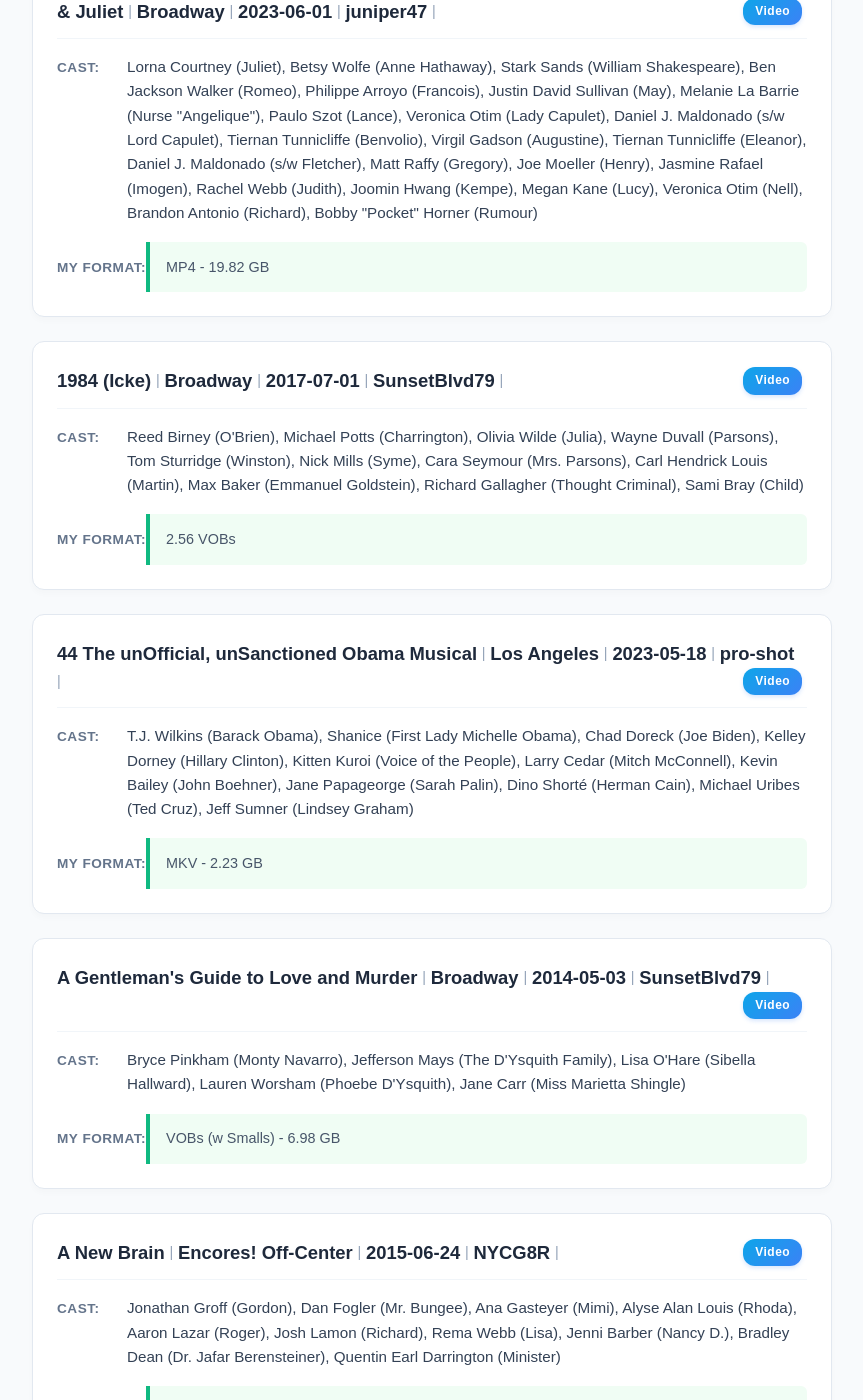
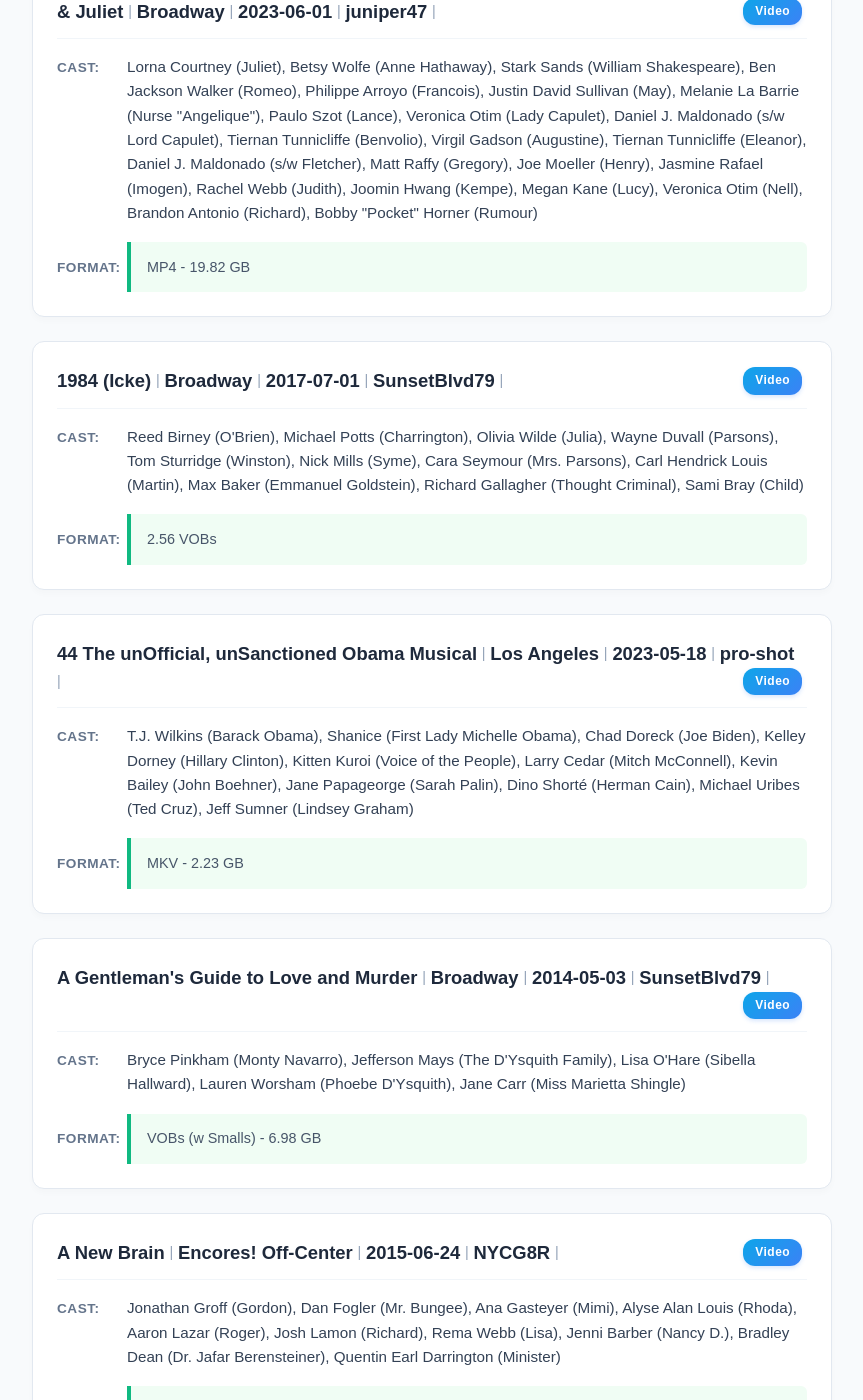
Before and after one commit to DireSpider/direspider.github.io, a Jekyll site: the page built from videos/index.html, in a window 1280 px wide and 1400 px high, scrolled down 613 px. Shown: the whole window, without its empty margins (208-1071 px from the left). Built offline with Jekyll 4.4.1, drawn with Linux system fonts in a browser that asks for light colours; some of the changed text lies outside the part shown.

Commit message:
update videos include html

```diff
--- a/_includes/videos.html
+++ b/_includes/videos.html
@@ -55,7 +55,7 @@
 
 
 <div class="info-section">
-<span class="label">My Format:</span>
+<span class="label">Format:</span>
 <div class="notes-text">
  MP4 - 19.82 GB
 </div>
@@ -90,7 +90,7 @@
 
 
 <div class="info-section">
-<span class="label">My Format:</span>
+<span class="label">Format:</span>
 <div class="notes-text">
  2.56 VOBs
 </div>
@@ -125,7 +125,7 @@
 
 
 <div class="info-section">
-<span class="label">My Format:</span>
+<span class="label">Format:</span>
 <div class="notes-text">
  MKV -  2.23 GB
 </div>
@@ -160,7 +160,7 @@
 
 
 <div class="info-section">
-<span class="label">My Format:</span>
+<span class="label">Format:</span>
 <div class="notes-text">
  VOBs (w Smalls) - 6.98 GB
 </div>
@@ -195,7 +195,7 @@
 
 
 <div class="info-section">
-<span class="label">My Format:</span>
+<span class="label">Format:</span>
 <div class="notes-text">
  VOBs (w Smalls) - 4.21 GB
 </div>
@@ -230,7 +230,7 @@
 
 
 <div class="info-section">
-<span class="label">My Format:</span>
+<span class="label">Format:</span>
 <div class="notes-text">
  MP4 - 6.64GB
 </div>
@@ -265,7 +265,7 @@
 
 
 <div class="info-section">
-<span class="label">My Format:</span>
+<span class="label">Format:</span>
 <div class="notes-text">
  MP4 - 9.59GB
 </div>
@@ -300,7 +300,7 @@
 
 
 <div class="info-section">
-<span class="label">My Format:</span>
+<span class="label">Format:</span>
 <div class="notes-text">
  MP4 - 8.8 GB
 </div>
@@ -335,7 +335,7 @@
 
 
 <div class="info-section">
-<span class="label">My Format:</span>
+<span class="label">Format:</span>
 <div class="notes-text">
  MP4 - 7.24 GB
 </div>
@@ -370,7 +370,7 @@
 
 
 <div class="info-section">
-<span class="label">My Format:</span>
+<span class="label">Format:</span>
 <div class="notes-text">
  MP4 - 7.09 GB
 </div>
@@ -461,7 +461,7 @@
 
 
 <div class="info-section">
-<span class="label">My Format:</span>
+<span class="label">Format:</span>
 <div class="notes-text">
  MP4 - 9.31 GB
 </div>
@@ -552,7 +552,7 @@
 
 
 <div class="info-section">
-<span class="label">My Format:</span>
+<span class="label">Format:</span>
 <div class="notes-text">
  MP4 - 10.3 GB
 </div>
@@ -587,7 +587,7 @@
 
 
 <div class="info-section">
-<span class="label">My Format:</span>
+<span class="label">Format:</span>
 <div class="notes-text">
  MP4 - 7 GB
 </div>
@@ -622,7 +622,7 @@
 
 
 <div class="info-section">
-<span class="label">My Format:</span>
+<span class="label">Format:</span>
 <div class="notes-text">
  MP4 - 11.03 GB
 </div>
@@ -657,7 +657,7 @@
 
 
 <div class="info-section">
-<span class="label">My Format:</span>
+<span class="label">Format:</span>
 <div class="notes-text">
  MP4 - 10.03 GB
 </div>
@@ -720,7 +720,7 @@
 
 
 <div class="info-section">
-<span class="label">My Format:</span>
+<span class="label">Format:</span>
 <div class="notes-text">
  MOV + M4A - 1.4 GB
 </div>
@@ -755,7 +755,7 @@
 
 
 <div class="info-section">
-<span class="label">My Format:</span>
+<span class="label">Format:</span>
 <div class="notes-text">
  MP4 - 10GB
 </div>
@@ -790,7 +790,7 @@
 
 
 <div class="info-section">
-<span class="label">My Format:</span>
+<span class="label">Format:</span>
 <div class="notes-text">
  MP4 - 8.82 GB
 </div>
@@ -825,7 +825,7 @@
 
 
 <div class="info-section">
-<span class="label">My Format:</span>
+<span class="label">Format:</span>
 <div class="notes-text">
  MP4 - 8.08 GB
 </div>
@@ -888,7 +888,7 @@
 
 
 <div class="info-section">
-<span class="label">My Format:</span>
+<span class="label">Format:</span>
 <div class="notes-text">
  MP4 - 8.52GB
 </div>
@@ -923,7 +923,7 @@
 
 
 <div class="info-section">
-<span class="label">My Format:</span>
+<span class="label">Format:</span>
 <div class="notes-text">
  MP4 - 6.9 GB
 </div>
@@ -958,7 +958,7 @@
 
 
 <div class="info-section">
-<span class="label">My Format:</span>
+<span class="label">Format:</span>
 <div class="notes-text">
  MP4 - 6.4 GB
 </div>
@@ -993,7 +993,7 @@
 
 
 <div class="info-section">
-<span class="label">My Format:</span>
+<span class="label">Format:</span>
 <div class="notes-text">
  MP4 - 8.15 GB
 </div>
@@ -1028,7 +1028,7 @@
 
 
 <div class="info-section">
-<span class="label">My Format:</span>
+<span class="label">Format:</span>
 <div class="notes-text">
  MP4 (4K), 8.13GB
 </div>
@@ -1063,7 +1063,7 @@
 
 
 <div class="info-section">
-<span class="label">My Format:</span>
+<span class="label">Format:</span>
 <div class="notes-text">
  MP4 - 11.83 GB
 </div>
@@ -1098,7 +1098,7 @@
 
 
 <div class="info-section">
-<span class="label">My Format:</span>
+<span class="label">Format:</span>
 <div class="notes-text">
  MP4 - 9.73 GB
 </div>
@@ -1133,7 +1133,7 @@
 
 
 <div class="info-section">
-<span class="label">My Format:</span>
+<span class="label">Format:</span>
 <div class="notes-text">
  VOBs - 8.15 GB
 </div>
@@ -1168,7 +1168,7 @@
 
 
 <div class="info-section">
-<span class="label">My Format:</span>
+<span class="label">Format:</span>
 <div class="notes-text">
  MP4 (HD) - 5.1 GB
 </div>
@@ -1203,7 +1203,7 @@
 
 
 <div class="info-section">
-<span class="label">My Format:</span>
+<span class="label">Format:</span>
 <div class="notes-text">
  MP4 - 9.91 GB
 </div>
@@ -1238,7 +1238,7 @@
 
 
 <div class="info-section">
-<span class="label">My Format:</span>
+<span class="label">Format:</span>
 <div class="notes-text">
  MP4 - 10.3 GB
 </div>
@@ -1273,7 +1273,7 @@
 
 
 <div class="info-section">
-<span class="label">My Format:</span>
+<span class="label">Format:</span>
 <div class="notes-text">
  MP4 - 10.7GB
 </div>
@@ -1367,7 +1367,7 @@
 
 
 <div class="info-section">
-<span class="label">My Format:</span>
+<span class="label">Format:</span>
 <div class="notes-text">
  6.04 GB
 </div>
@@ -1430,7 +1430,7 @@
 
 
 <div class="info-section">
-<span class="label">My Format:</span>
+<span class="label">Format:</span>
 <div class="notes-text">
  MP4 - 10.27 GB
 </div>
@@ -1472,7 +1472,7 @@
 
 
 <div class="info-section">
-<span class="label">My Format:</span>
+<span class="label">Format:</span>
 <div class="notes-text">
  MOV - 10.01 GB
 </div>
@@ -1507,7 +1507,7 @@
 
 
 <div class="info-section">
-<span class="label">My Format:</span>
+<span class="label">Format:</span>
 <div class="notes-text">
  (OG file) 9.68 GB MP4
 </div>
@@ -1604,7 +1604,7 @@
 
 
 <div class="info-section">
-<span class="label">My Format:</span>
+<span class="label">Format:</span>
 <div class="notes-text">
  MP4 - 9.26 GB
 </div>
@@ -1639,7 +1639,7 @@
 
 
 <div class="info-section">
-<span class="label">My Format:</span>
+<span class="label">Format:</span>
 <div class="notes-text">
  MP4 - 10.18 GB
 </div>
@@ -1674,7 +1674,7 @@
 
 
 <div class="info-section">
-<span class="label">My Format:</span>
+<span class="label">Format:</span>
 <div class="notes-text">
  MP4 - 8.8 GB
 </div>
@@ -1737,7 +1737,7 @@
 
 
 <div class="info-section">
-<span class="label">My Format:</span>
+<span class="label">Format:</span>
 <div class="notes-text">
  MP4 - 9.13 GB
 </div>
@@ -1772,7 +1772,7 @@
 
 
 <div class="info-section">
-<span class="label">My Format:</span>
+<span class="label">Format:</span>
 <div class="notes-text">
  MP4 (HD) - 5.87 GB
 </div>
@@ -1807,7 +1807,7 @@
 
 
 <div class="info-section">
-<span class="label">My Format:</span>
+<span class="label">Format:</span>
 <div class="notes-text">
  6.67 GB
 </div>
@@ -1842,7 +1842,7 @@
 
 
 <div class="info-section">
-<span class="label">My Format:</span>
+<span class="label">Format:</span>
 <div class="notes-text">
  MP4 - 5.38 GB
 </div>
@@ -1905,7 +1905,7 @@
 
 
 <div class="info-section">
-<span class="label">My Format:</span>
+<span class="label">Format:</span>
 <div class="notes-text">
  MP4 - 5.43 GB
 </div>
@@ -1940,7 +1940,7 @@
 
 
 <div class="info-section">
-<span class="label">My Format:</span>
+<span class="label">Format:</span>
 <div class="notes-text">
  MP4 - 1.51 GB
 </div>
@@ -1975,7 +1975,7 @@
 
 
 <div class="info-section">
-<span class="label">My Format:</span>
+<span class="label">Format:</span>
 <div class="notes-text">
  12 files
 </div>
@@ -2010,7 +2010,7 @@
 
 
 <div class="info-section">
-<span class="label">My Format:</span>
+<span class="label">Format:</span>
 <div class="notes-text">
  4K MP4 (7.24 GB)
 </div>
@@ -2073,7 +2073,7 @@
 
 
 <div class="info-section">
-<span class="label">My Format:</span>
+<span class="label">Format:</span>
 <div class="notes-text">
  MP4 - 13 GB
 </div>
@@ -2108,7 +2108,7 @@
 
 
 <div class="info-section">
-<span class="label">My Format:</span>
+<span class="label">Format:</span>
 <div class="notes-text">
  MP4 - 12.51 GB
 </div>
@@ -2143,7 +2143,7 @@
 
 
 <div class="info-section">
-<span class="label">My Format:</span>
+<span class="label">Format:</span>
 <div class="notes-text">
  VOB + Smalls - 7.12 GB
 </div>
@@ -2178,7 +2178,7 @@
 
 
 <div class="info-section">
-<span class="label">My Format:</span>
+<span class="label">Format:</span>
 <div class="notes-text">
  VOBs
 </div>
@@ -2213,7 +2213,7 @@
 
 
 <div class="info-section">
-<span class="label">My Format:</span>
+<span class="label">Format:</span>
 <div class="notes-text">
  4.22 GB w/ smalls
 </div>
@@ -2276,7 +2276,7 @@
 
 
 <div class="info-section">
-<span class="label">My Format:</span>
+<span class="label">Format:</span>
 <div class="notes-text">
  MP4 - 7.41 GB
 </div>
@@ -2311,7 +2311,7 @@
 
 
 <div class="info-section">
-<span class="label">My Format:</span>
+<span class="label">Format:</span>
 <div class="notes-text">
  4K MP4 8.96 GB
 </div>
@@ -2346,7 +2346,7 @@
 
 
 <div class="info-section">
-<span class="label">My Format:</span>
+<span class="label">Format:</span>
 <div class="notes-text">
  MP4 - 9.17 GB
 </div>
@@ -2381,7 +2381,7 @@
 
 
 <div class="info-section">
-<span class="label">My Format:</span>
+<span class="label">Format:</span>
 <div class="notes-text">
  8.98 GB MP4
 </div>
@@ -2416,7 +2416,7 @@
 
 
 <div class="info-section">
-<span class="label">My Format:</span>
+<span class="label">Format:</span>
 <div class="notes-text">
  MP4 - 8.95 GB
 </div>
@@ -2451,7 +2451,7 @@
 
 
 <div class="info-section">
-<span class="label">My Format:</span>
+<span class="label">Format:</span>
 <div class="notes-text">
  MOV - 14GB
 </div>
@@ -2514,7 +2514,7 @@
 
 
 <div class="info-section">
-<span class="label">My Format:</span>
+<span class="label">Format:</span>
 <div class="notes-text">
  MP4 (4K) - 9.07 GB
 </div>
@@ -2549,7 +2549,7 @@
 
 
 <div class="info-section">
-<span class="label">My Format:</span>
+<span class="label">Format:</span>
 <div class="notes-text">
  MTS + MP4 - 20GB total
 </div>
@@ -2584,7 +2584,7 @@
 
 
 <div class="info-section">
-<span class="label">My Format:</span>
+<span class="label">Format:</span>
 <div class="notes-text">
  4K MP4 (8.73 GB)
 </div>
@@ -2619,7 +2619,7 @@
 
 
 <div class="info-section">
-<span class="label">My Format:</span>
+<span class="label">Format:</span>
 <div class="notes-text">
  MTS - 8.38 GB
 </div>
@@ -2654,7 +2654,7 @@
 
 
 <div class="info-section">
-<span class="label">My Format:</span>
+<span class="label">Format:</span>
 <div class="notes-text">
  MP4 - 2.1 GB
 </div>
@@ -2717,7 +2717,7 @@
 
 
 <div class="info-section">
-<span class="label">My Format:</span>
+<span class="label">Format:</span>
 <div class="notes-text">
  8.98 GB
 </div>
@@ -2752,7 +2752,7 @@
 
 
 <div class="info-section">
-<span class="label">My Format:</span>
+<span class="label">Format:</span>
 <div class="notes-text">
  MP4 - 8.98 GB
 </div>
@@ -2787,7 +2787,7 @@
 
 
 <div class="info-section">
-<span class="label">My Format:</span>
+<span class="label">Format:</span>
 <div class="notes-text">
  MP4 - 8.94 GB
 </div>
@@ -2829,7 +2829,7 @@
 
 
 <div class="info-section">
-<span class="label">My Format:</span>
+<span class="label">Format:</span>
 <div class="notes-text">
  9.9 GB
 </div>
@@ -2864,7 +2864,7 @@
 
 
 <div class="info-section">
-<span class="label">My Format:</span>
+<span class="label">Format:</span>
 <div class="notes-text">
  MP4 - 6.04 GB
 </div>
@@ -2927,7 +2927,7 @@
 
 
 <div class="info-section">
-<span class="label">My Format:</span>
+<span class="label">Format:</span>
 <div class="notes-text">
  4K MP4 (10.08GB)
 </div>
@@ -2962,7 +2962,7 @@
 
 
 <div class="info-section">
-<span class="label">My Format:</span>
+<span class="label">Format:</span>
 <div class="notes-text">
  MP4 (4K) - 9.77 GB
 </div>
@@ -2997,7 +2997,7 @@
 
 
 <div class="info-section">
-<span class="label">My Format:</span>
+<span class="label">Format:</span>
 <div class="notes-text">
  4K MP4 - 10.86 GB
 </div>
@@ -3032,7 +3032,7 @@
 
 
 <div class="info-section">
-<span class="label">My Format:</span>
+<span class="label">Format:</span>
 <div class="notes-text">
  MP4 - 9.91 GB
 </div>
@@ -3067,7 +3067,7 @@
 
 
 <div class="info-section">
-<span class="label">My Format:</span>
+<span class="label">Format:</span>
 <div class="notes-text">
  MP4 - 6.52 GB
 </div>
@@ -3102,7 +3102,7 @@
 
 
 <div class="info-section">
-<span class="label">My Format:</span>
+<span class="label">Format:</span>
 <div class="notes-text">
  MP4 - 1.29 GB
 </div>
@@ -3137,7 +3137,7 @@
 
 
 <div class="info-section">
-<span class="label">My Format:</span>
+<span class="label">Format:</span>
 <div class="notes-text">
  MP4 (4K) - 10.1 GB
 </div>
@@ -3256,7 +3256,7 @@
 
 
 <div class="info-section">
-<span class="label">My Format:</span>
+<span class="label">Format:</span>
 <div class="notes-text">
  MP4 4K - 9.8G
 </div>
@@ -3347,7 +3347,7 @@
 
 
 <div class="info-section">
-<span class="label">My Format:</span>
+<span class="label">Format:</span>
 <div class="notes-text">
  MTS (5 files) - 14.93 GB
 </div>
@@ -3382,7 +3382,7 @@
 
 
 <div class="info-section">
-<span class="label">My Format:</span>
+<span class="label">Format:</span>
 <div class="notes-text">
  9.06 GB MP4
 </div>
@@ -3417,7 +3417,7 @@
 
 
 <div class="info-section">
-<span class="label">My Format:</span>
+<span class="label">Format:</span>
 <div class="notes-text">
  12.5 GB
 </div>
@@ -3452,7 +3452,7 @@
 
 
 <div class="info-section">
-<span class="label">My Format:</span>
+<span class="label">Format:</span>
 <div class="notes-text">
  MP4 - 10.71 GB
 </div>
@@ -3494,7 +3494,7 @@
 
 
 <div class="info-section">
-<span class="label">My Format:</span>
+<span class="label">Format:</span>
 <div class="notes-text">
  6.19GB No watermark
 </div>
@@ -3529,7 +3529,7 @@
 
 
 <div class="info-section">
-<span class="label">My Format:</span>
+<span class="label">Format:</span>
 <div class="notes-text">
  10.23 GB
 </div>
@@ -3592,7 +3592,7 @@
 
 
 <div class="info-section">
-<span class="label">My Format:</span>
+<span class="label">Format:</span>
 <div class="notes-text">
  MP4 - 5.42 GB
 </div>
@@ -3627,7 +3627,7 @@
 
 
 <div class="info-section">
-<span class="label">My Format:</span>
+<span class="label">Format:</span>
 <div class="notes-text">
  MP4 - 8.68 GB
 </div>
@@ -3662,7 +3662,7 @@
 
 
 <div class="info-section">
-<span class="label">My Format:</span>
+<span class="label">Format:</span>
 <div class="notes-text">
  MP4 - 7.99 GB
 </div>
@@ -3697,7 +3697,7 @@
 
 
 <div class="info-section">
-<span class="label">My Format:</span>
+<span class="label">Format:</span>
 <div class="notes-text">
  MP4 - 9.43 GB
 </div>
@@ -3732,7 +3732,7 @@
 
 
 <div class="info-section">
-<span class="label">My Format:</span>
+<span class="label">Format:</span>
 <div class="notes-text">
  VOBs (+ smalls) - 4.33 GB  | MP4 - 863 MB
 </div>
@@ -3767,7 +3767,7 @@
 
 
 <div class="info-section">
-<span class="label">My Format:</span>
+<span class="label">Format:</span>
 <div class="notes-text">
  VOBs
 </div>
@@ -3802,7 +3802,7 @@
 
 
 <div class="info-section">
-<span class="label">My Format:</span>
+<span class="label">Format:</span>
 <div class="notes-text">
  MP4 (4K) - 9.7 GB
 </div>
@@ -3872,7 +3872,7 @@
 
 
 <div class="info-section">
-<span class="label">My Format:</span>
+<span class="label">Format:</span>
 <div class="notes-text">
  1.44 GB
 </div>
@@ -3907,7 +3907,7 @@
 
 
 <div class="info-section">
-<span class="label">My Format:</span>
+<span class="label">Format:</span>
 <div class="notes-text">
  MP4 - 19.26 (4K)
 </div>
@@ -3942,7 +3942,7 @@
 
 
 <div class="info-section">
-<span class="label">My Format:</span>
+<span class="label">Format:</span>
 <div class="notes-text">
  MP4 (HD) - 3.53 GB
 </div>
@@ -3977,7 +3977,7 @@
 
 
 <div class="info-section">
-<span class="label">My Format:</span>
+<span class="label">Format:</span>
 <div class="notes-text">
  MTS - 13.7 GB
 </div>
@@ -4012,7 +4012,7 @@
 
 
 <div class="info-section">
-<span class="label">My Format:</span>
+<span class="label">Format:</span>
 <div class="notes-text">
  MP4 (4K) - 9.13 GB
 </div>
@@ -4075,7 +4075,7 @@
 
 
 <div class="info-section">
-<span class="label">My Format:</span>
+<span class="label">Format:</span>
 <div class="notes-text">
  MP4 - 9.13 GB
 </div>
@@ -4110,7 +4110,7 @@
 
 
 <div class="info-section">
-<span class="label">My Format:</span>
+<span class="label">Format:</span>
 <div class="notes-text">
  MP4 - 9.6 GB
 </div>
@@ -4145,7 +4145,7 @@
 
 
 <div class="info-section">
-<span class="label">My Format:</span>
+<span class="label">Format:</span>
 <div class="notes-text">
  MP4 - 9.32 GB
 </div>
@@ -4208,7 +4208,7 @@
 
 
 <div class="info-section">
-<span class="label">My Format:</span>
+<span class="label">Format:</span>
 <div class="notes-text">
  MP4 - 8.64 GB
 </div>
@@ -4243,7 +4243,7 @@
 
 
 <div class="info-section">
-<span class="label">My Format:</span>
+<span class="label">Format:</span>
 <div class="notes-text">
  MP4 (4K) - 9.72 GB
 </div>
@@ -4313,7 +4313,7 @@
 
 
 <div class="info-section">
-<span class="label">My Format:</span>
+<span class="label">Format:</span>
 <div class="notes-text">
  M2ts
 </div>
@@ -4348,7 +4348,7 @@
 
 
 <div class="info-section">
-<span class="label">My Format:</span>
+<span class="label">Format:</span>
 <div class="notes-text">
  MP4 - 7.18 GB
 </div>
```
